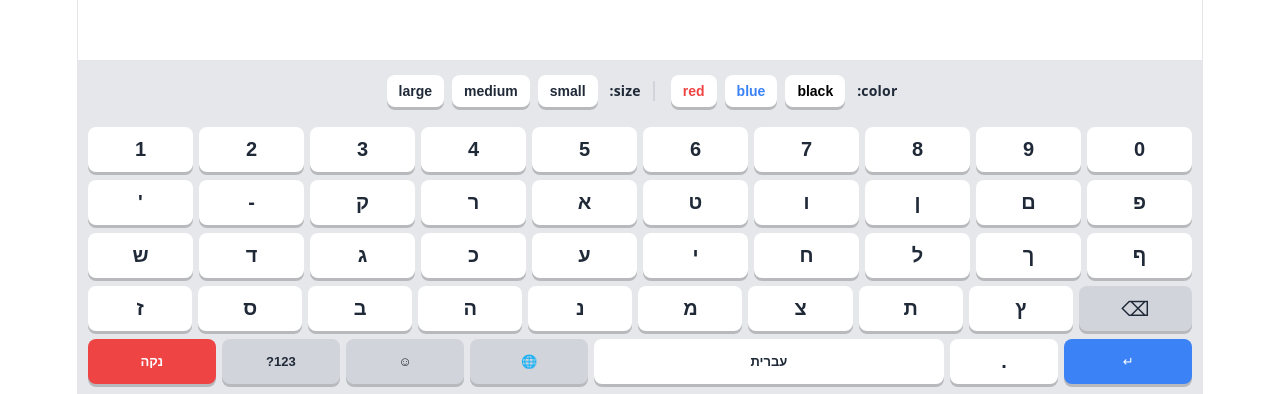
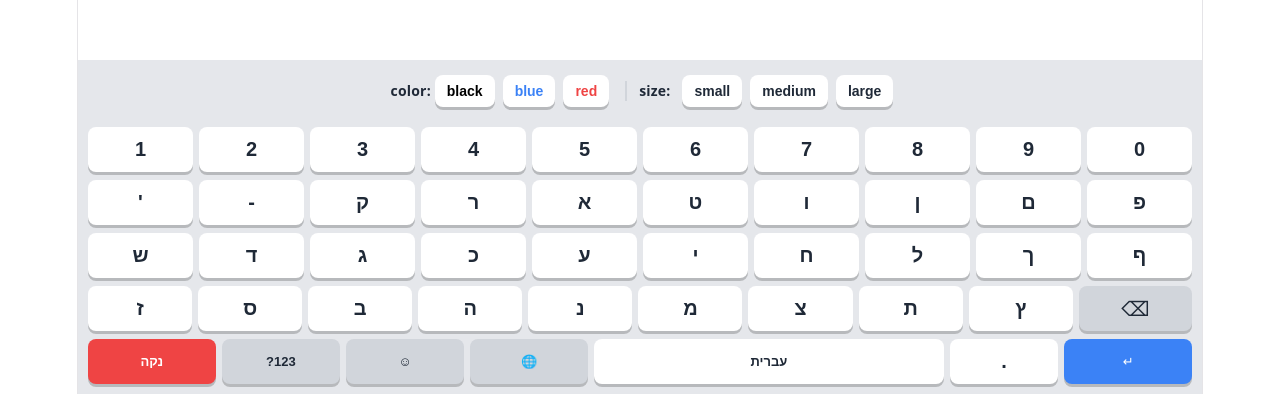
Before and after one commit to MichalZanzuri/FullStack4, a React (Vite) app: page / in a window 1280 px wide. Shown: the part 406-800 px from the top of the page. Built offline with nearby package versions, Linux system fonts and the light colour scheme.

Commit message:
change side of buttons

```diff
--- a/src/components/StyleControls.jsx
+++ b/src/components/StyleControls.jsx
@@ -37,7 +37,7 @@ function StyleControls(props) {
   );
 
   return (
-    <div style={{ padding: '5px', display: 'flex', alignItems: 'center', justifyContent: 'center', width: '100%' }}>
+    <div style={{ padding: '5px', display: 'flex', alignItems: 'center', justifyContent: 'center', width: '100%', direction: 'ltr'}}>
 
       {/*colors zone */}
       <span style={{ marginLeft: '8px', color: '#1f2937', fontWeight: 'bold', fontSize: '14px' }}>color:</span>
@@ -49,7 +49,7 @@ function StyleControls(props) {
       <span style={{ borderLeft: '2px solid #d1d5db', margin: '0 12px', height: '20px' }}></span>
 
       {/* אזור הגדלים */}
-      <span style={{ marginLeft: '8px', color: '#1f2937', fontWeight: 'bold', fontSize: '14px' }}>size:</span>
+      <span style={{ marginRight: '8px', color: '#1f2937', fontWeight: 'bold', fontSize: '14px' }}>size:</span>
       <FormatButton onClick={() => props.onSizeChange('16px')}>small</FormatButton>
       <FormatButton onClick={() => props.onSizeChange('24px')}>medium</FormatButton>
       <FormatButton onClick={() => props.onSizeChange('32px')}>large</FormatButton>
```
